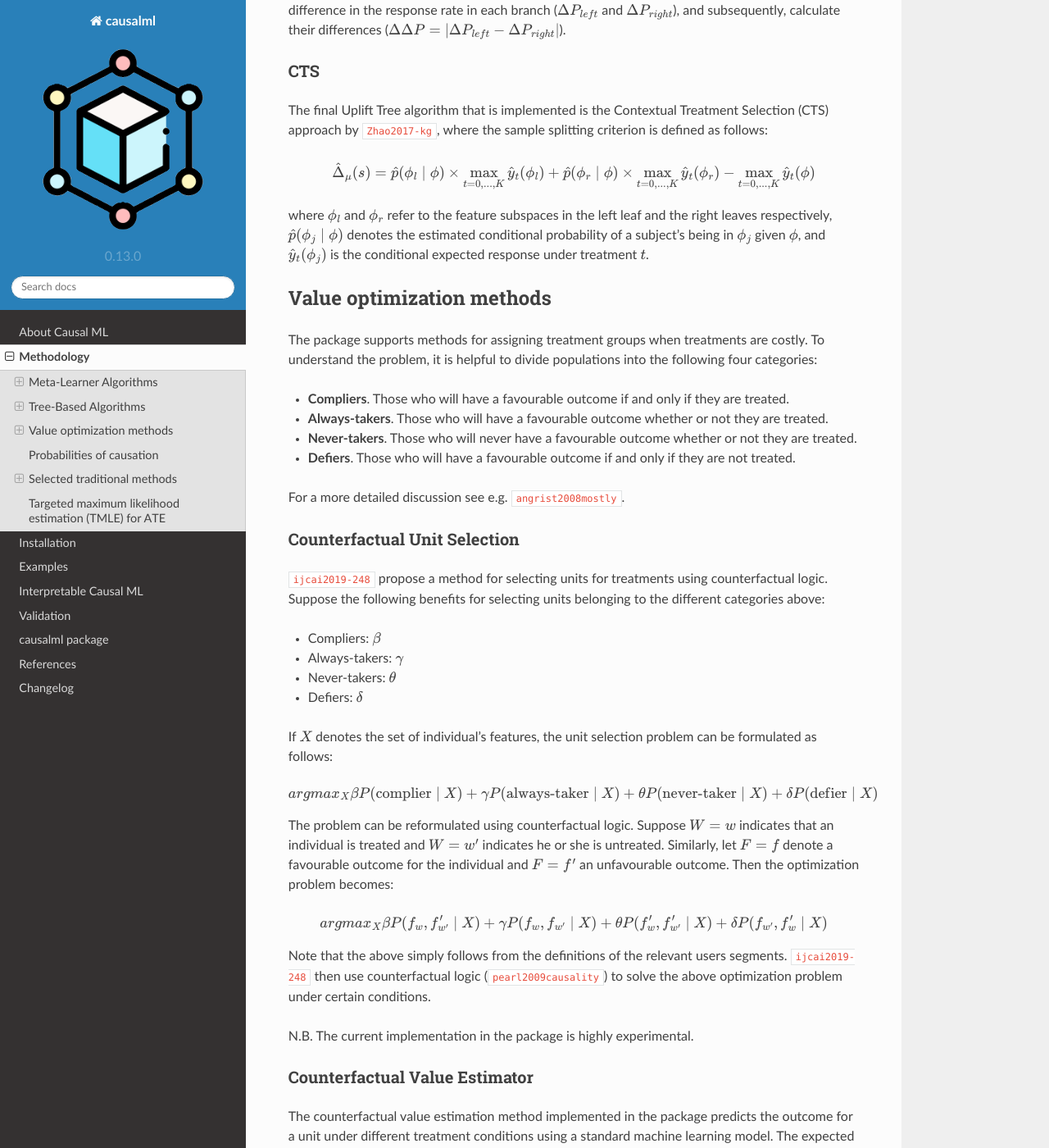
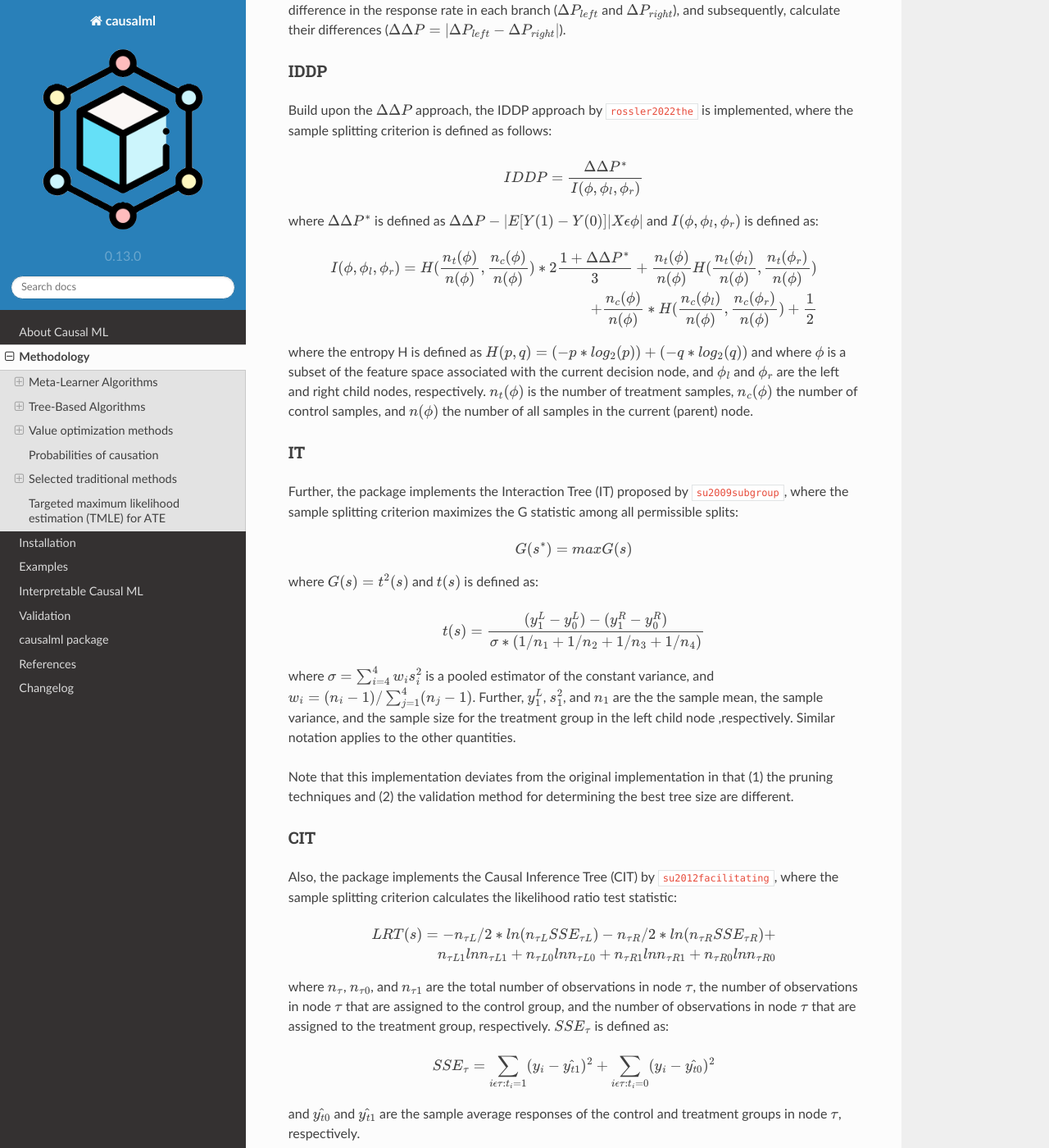
Before and after one commit to uber/causalml, a Sphinx documentation site: the page built from docs/methodology.rst, in a window 1280 px wide and 1400 px high, scrolled down 5335 px. Shown: the whole window at 82% size. Built offline with Sphinx 7.4.7 and the Read the Docs theme 2.0.0, drawn with Linux system fonts in a browser that asks for light colours; cross-references to code outside the pages are shown as plain code; the version number is read from the project's files by our own code; some of the changed text lies outside the part shown.

Commit message:
Added Interaction Tree (IT), Causal Inference Tree (CIT), and Invariant DDP (IDDP) (#562)
* Added Interaction Tree Implementation
* Added Conditional Interaction Tree Implementation
* Added IDDP Implementation
* Added documentation for IT, CIT, and IDDP
* Fixed alignment issue in methodology
* added performance checks and resolved remaining minor issues

```diff
--- a/docs/about.rst
+++ b/docs/about.rst
@@ -15,7 +15,10 @@ The package currently supports the following methods:
 - Tree-based algorithms
     - :ref:`Uplift Random Forests <Uplift Tree>` on KL divergence, Euclidean Distance, and Chi-Square
     - :ref:`Uplift Random Forests <Uplift Tree>` on Contextual Treatment Selection
-    - :ref:`Uplift Random Forests <Uplift Tree>` on delta-delta-p (:math:`\Delta\Delta P`) criterion (only for binary trees and two-class problems)
+    - :ref:`Uplift Random Forests <DDP>` on delta-delta-p (:math:`\Delta\Delta P`) criterion (only for binary trees and two-class problems)
+    - :ref:`Uplift Random Forests <IDDP>` on IDDP (only for binary trees and two-class problems)
+    - :ref:`Interaction Tree <IT>` (only for binary trees and two-class problems)
+    - :ref:`Causal Inference Tree <CIT>` (only for binary trees and two-class problems)
 - Meta-learner algorithms
     - :ref:`S-learner`
     - :ref:`T-learner`
--- a/docs/methodology.rst
+++ b/docs/methodology.rst
@@ -205,7 +205,70 @@ Another Uplift Tree algorithm that is implemented is the delta-delta-p (:math:`\
 
 where :math:`a_0` and :math:`a_1` are the outcomes of a Split A, :math:`y` is the selected class, and :math:`P^T` and :math:`P^C` are the response rates of treatment and control group, respectively. In other words, we first calculate the difference in the response rate in each branch (:math:`\Delta P_{left}` and :math:`\Delta P_{right}`), and subsequently, calculate their differences (:math:`\Delta\Delta P = |\Delta P_{left} - \Delta P_{right}|`).
 
+IDDP
+~~~~
 
+Build upon the :math:`\Delta\Delta P` approach, the IDDP approach by :cite:`rossler2022the` is implemented, where the sample splitting
+criterion is defined as follows:
+
+.. math::
+    IDDP = \frac{\Delta\Delta P^*}{I(\phi, \phi_l, \phi_r)}
+
+where :math:`\Delta\Delta P^*` is defined as :math:`\Delta\Delta P - |E[Y(1) - Y(0)]| X \epsilon \phi|` and
+:math:`I(\phi, \phi_l, \phi_r)` is defined as:
+
+.. math::
+    I(\phi, \phi_l, \phi_r) = H(\frac{n_t(\phi)} {n(\phi)}, \frac{n_c(\phi)}{n(\phi)}) * 2 \frac{1+\Delta\Delta P^*}{3} + \frac{n_t(\phi)}{n(\phi)} H(\frac{n_t(\phi_l)}{n(\phi)}, \frac{n_t(\phi_r)}{n(\phi)}) \\
+    + \frac{n_c(\phi)}{n(\phi)} * H(\frac{n_c(\phi_l)}{n(\phi)}, \frac{n_c(\phi_r)}{n(\phi)}) + \frac{1}{2}
+
+where the entropy H is defined as :math:`H(p,q)=(-p*log_2(p)) + (-q*log_2(q))` and where :math:`\phi` is a subset of the feature space
+associated with the current decision node, and :math:`\phi_l` and :math:`\phi_r` are the left and right child nodes, respectively.
+:math:`n_t(\phi)` is the number of treatment samples, :math:`n_c(\phi)` the number of control samples, and :math:`n(\phi)` the number
+of all samples in the current (parent) node.
+
+IT
+~~
+
+Further, the package implements the Interaction Tree (IT) proposed by :cite:`su2009subgroup`, where the sample splitting criterion
+maximizes the G statistic among all permissible splits:
+
+.. math::
+    G(s^*) = max G(s)
+
+where :math:`G(s)=t^2(s)` and :math:`t(s)` is defined as:
+
+.. math::
+    t(s) = \frac{(y^L_1 - y^L_0) - (y^R_1 - y^R_0)}{\sigma * (1/n_1 + 1/n_2 + 1/n_3 + 1/n_4)}
+
+where :math:`\sigma=\sum_{i=4}^4w_is_i^2` is a pooled estimator of the constant variance, and :math:`w_i=(n_i-1)/\sum_{j=1}^4(n_j-1)`.
+Further, :math:`y^L_1`, :math:`s^2_1`, and :math:`n_1` are the the sample mean, the sample variance, and the sample size
+for the treatment group in the left child node ,respectively. Similar notation applies to the other quantities.
+
+Note that this implementation deviates from the original implementation in that (1) the pruning techniques and (2) the validation method
+for determining the best tree size are different.
+
+CIT
+~~~
+
+Also, the package implements the Causal Inference Tree (CIT) by :cite:`su2012facilitating`, where the sample splitting
+criterion calculates the likelihood ratio test statistic:
+
+.. math::
+    LRT(s) = -n_{\tau L}/2 * ln(n_{\tau L} SSE_{\tau L}) -n_{\tau R}/2 * ln(n_{\tau R} SSE_{\tau R}) + \\
+    n_{\tau L1} ln n_{\tau L1} + n_{\tau L0} ln n_{\tau L0} + n_{\tau R1} ln n_{\tau R1} + n_{\tau R0} ln n_{\tau R0}
+
+where :math:`n_{\tau}`, :math:`n_{\tau 0}`, and :math:`n_{\tau 1}` are the total number of observations in node :math:`\tau`,
+the number of observations in node :math:`\tau` that are assigned to the control group, and the number of observations in node :math:`\tau`
+that are assigned to the treatment group, respectively. :math:`SSE_{\tau}` is defined as:
+
+.. math::
+    SSE_{\tau} = \sum_{i \epsilon \tau: t_i=1}(y_i - \hat{y_{t1}})^2 + \sum_{i \epsilon \tau: t_i=0}(y_i - \hat{y_{t0}})^2
+
+and :math:`\hat{y_{t0}}` and :math:`\hat{y_{t1}}` are the sample average responses of the control and treatment groups in node
+:math:`\tau`, respectively.
+
+Note that this implementation deviates from the original implementation in that (1) the pruning techniques and (2) the validation method
+for determining the best tree size are different.
 
 CTS
 ~~~
@@ -216,6 +279,7 @@ The final Uplift Tree algorithm that is implemented is the Contextual Treatment
    \hat{\Delta}_{\mu}(s) = \hat{p}(\phi_l \mid \phi) \times \max_{t=0, ..., K}\hat{y}_t(\phi_l) + \hat{p}(\phi_r \mid \phi) \times \max_{t=0, ..., K}\hat{y}_t(\phi_r) -  \max_{t=0, ..., K}\hat{y}_t(\phi)
 
 where :math:`\phi_l` and :math:`\phi_r` refer to the feature subspaces in the left leaf and the right leaves respectively, :math:`\hat{p}(\phi_j \mid \phi)` denotes the estimated conditional probability of a subject's being in :math:`\phi_j` given :math:`\phi`, and :math:`\hat{y}_t(\phi_j)` is the conditional expected response under treatment :math:`t`.
+
 
 Value optimization methods
 --------------------------
--- a/docs/refs.bib
+++ b/docs/refs.bib
@@ -359,6 +359,32 @@
   year={2002},
 }
 
+@article{su2009subgroup,
+  title={Subgroup analysis via recursive partitioning.},
+  author={Su, Xiaogang and Tsai, Chih-Ling and Wang, Hansheng and Nickerson, David M and Li, Bogong},
+  journal={Journal of Machine Learning Research},
+  volume={10},
+  number={2},
+  year={2009}
+}
+
+@article{su2012facilitating,
+  title={Facilitating score and causal inference trees for large observational studies},
+  author={Su, Xiaogang and Kang, Joseph and Fan, Juanjuan and Levine, Richard A and Yan, Xin},
+  journal={Journal of Machine Learning Research},
+  volume={13},
+  pages={2955},
+  year={2012}
+}
+
+@article{rossler2022the,
+  title={The Best of Two Worlds: Using Recent Advances from Uplift Modeling and Heterogeneous Treatment Effects to Optimize Targeting
+  Policies},
+  author={R{\"o}{\ss}ler, Jannik and Guse, Richard and Schoder, Detlef},
+  journal={International Conference on Information Systems},
+  year={2022}
+}
+
 @article{https://doi.org/10.1111/1468-0262.00442,
 author = {Hirano, Keisuke and Imbens, Guido W. and Ridder, Geert},
 title = {Efficient Estimation of Average Treatment Effects Using the Estimated Propensity Score},
```
Also changed, not shown: README.md (+28 -20 lines), 4 other files.
